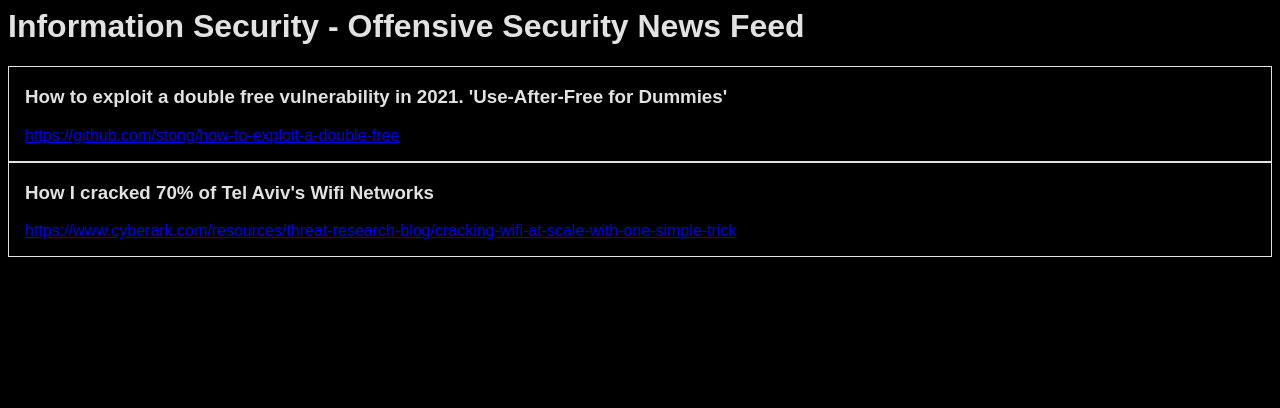
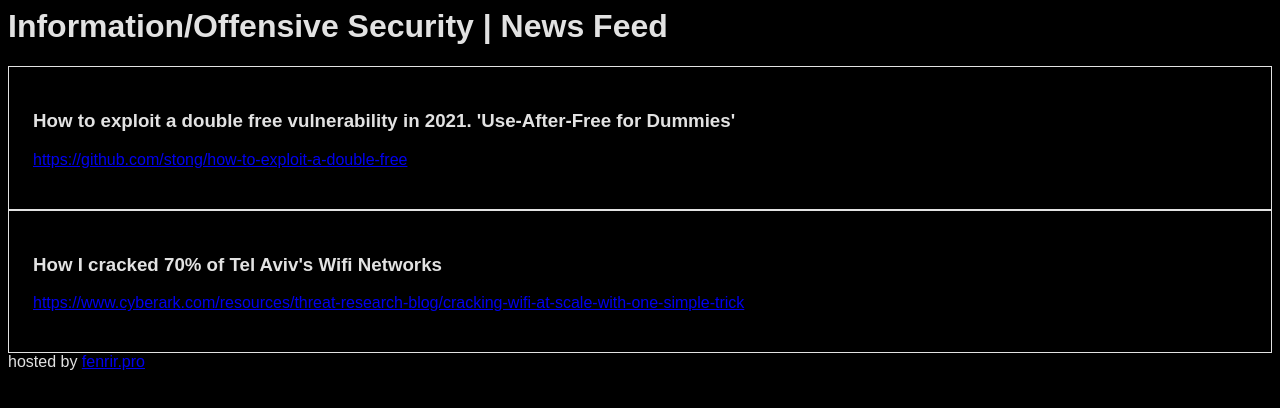
Before and after one commit to FenrirSec/NewsFeed_Telegram_Bot, a plain HTML site: page docs/index.html in a window 1280 px wide. Drawn offline with Linux system fonts and the light colour scheme; a web font is replaced by a local one.

Commit message:
updated index with style and footer

```diff
--- a/docs/index.html
+++ b/docs/index.html
@@ -24,12 +24,12 @@
 	  width: 100%;
       }
       .article {
-	  padding-left: 1rem;
+	  padding: 1.5rem;
 	  border: 1px solid #e2e2e2;
       }
     </style>
 
-    <h1>Information Security - Offensive Security News Feed</h1>
+    <h1>Information/Offensive Security | News Feed</h1>
     <div id="content">
     </div>
 
@@ -60,6 +60,7 @@
 	  }
 	  loadContent()
       })();
-    </script>
+      </script>
+    hosted by <a href="https://fenrir.pro">fenrir.pro</a>
   </body>
 </html>
```
